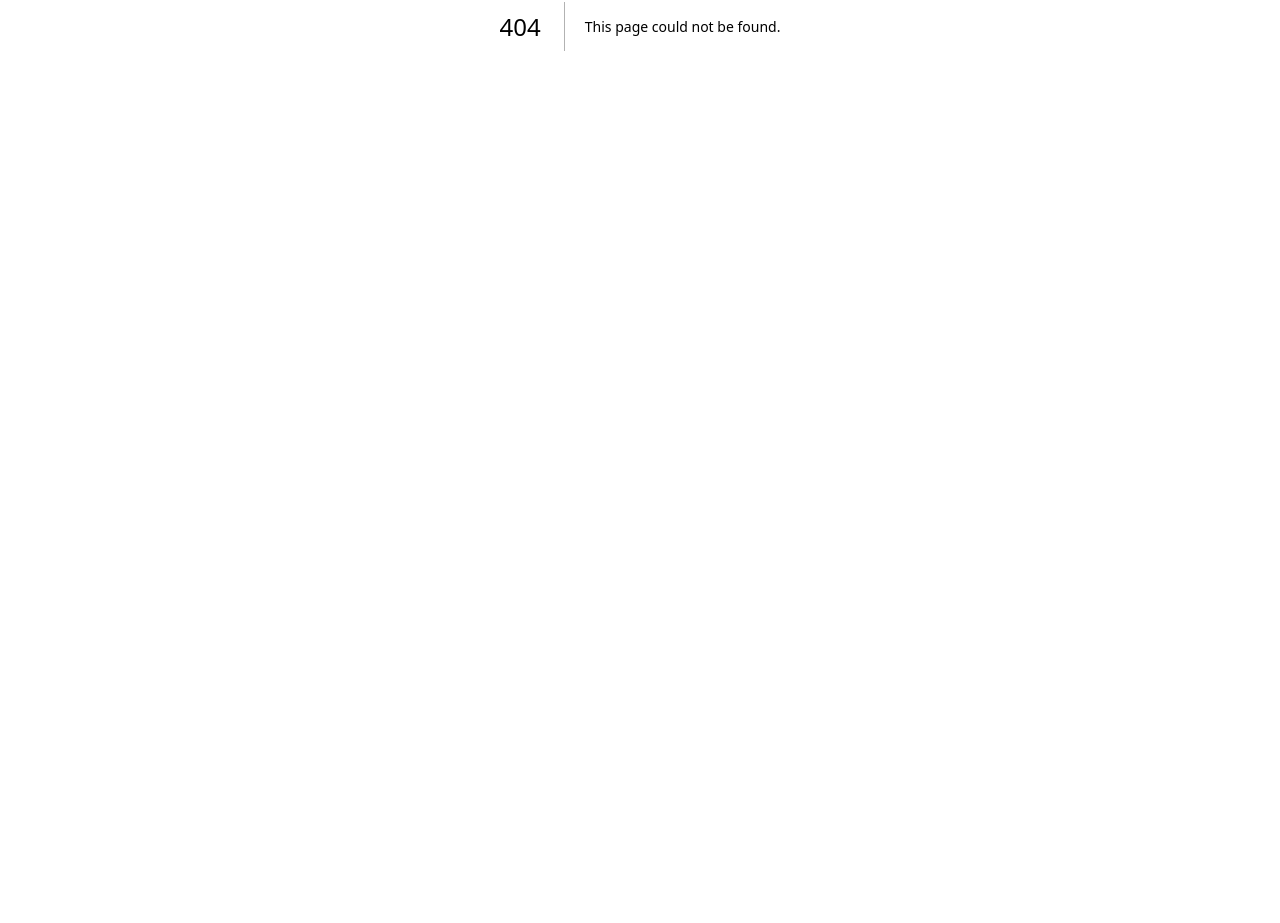
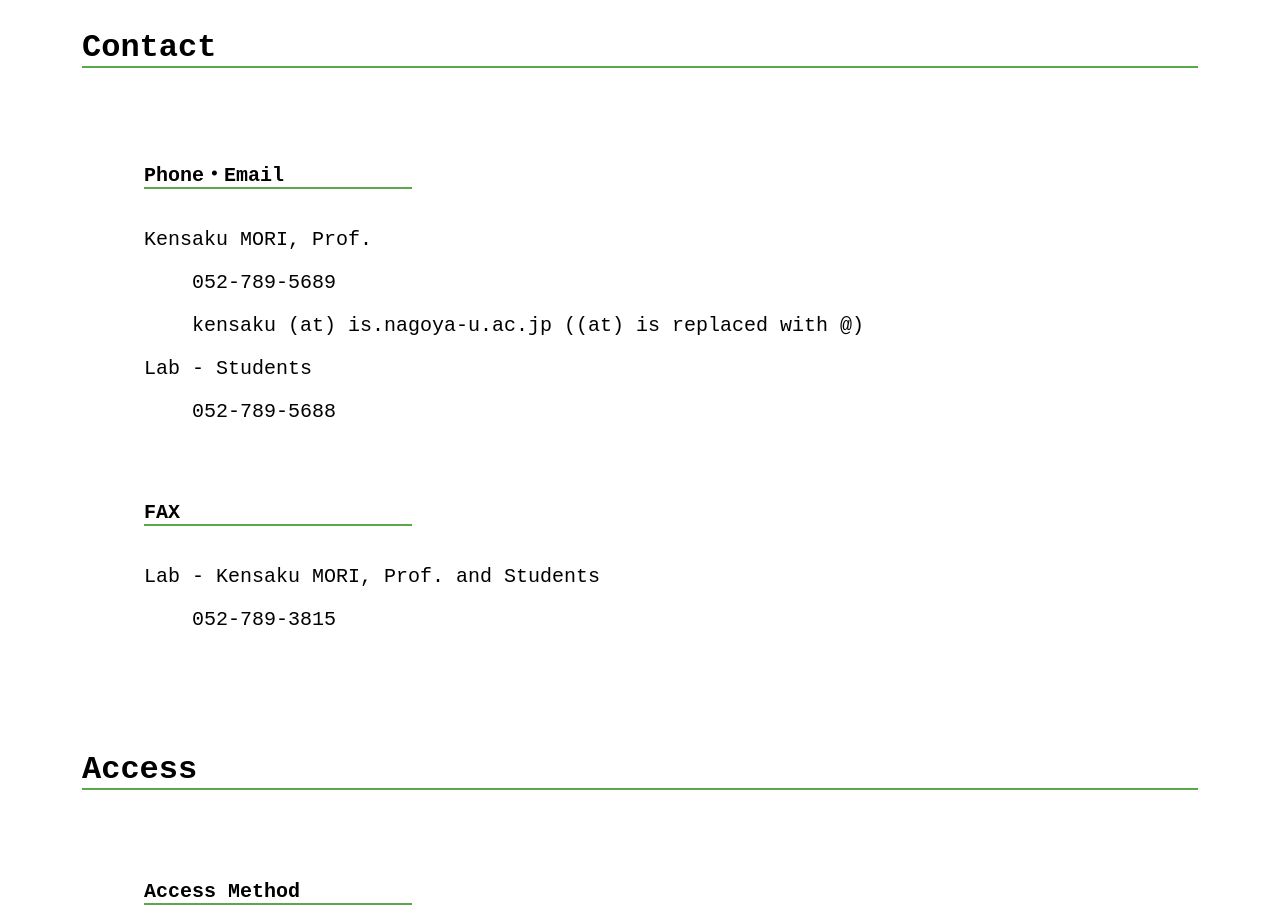
Before and after one commit to YutaK1026/morilab-web, a Next.js app: page /en/access in a window 1280 px wide. Before the commit this address had no page. Shown: the part 374-1297 px from the top of the page. Before the commit the page ends 800 px from the top, so only its background shows below. Built offline with nearby package versions, Linux system fonts and the light colour scheme.

Commit message:
feat: アクセス実装

```diff
--- /dev/null
+++ b/src/app/[locale]/access/page.tsx
@@ -0,0 +1,9 @@
+import AccessPage from "@/components/pages/access";
+import styles from "./page.module.css";
+export default function Access() {
+  return (
+    <div className={styles.page}>
+      <AccessPage />
+    </div>
+  );
+}
--- /dev/null
+++ b/src/components/pages/access/clients.module.css
@@ -0,0 +1,33 @@
+.titleSection {
+  display: flex;
+  flex-direction: column;
+  align-items: center;
+  gap: 3rem;
+  padding: 60px 20px 20px 20px;
+}
+
+.section {
+  display: flex;
+  flex-direction: column;
+  align-items: center;
+  gap: 2rem;
+  padding: 20px 20px 60px 20px;
+  @media (max-width: 640px) {
+    padding: 20px 20px 20px 20px;
+    gap: 0rem;
+  }
+}
+
+.messageContainer {
+  width: 80%;
+  font-size: var(--font-size-md);
+  font-family: "JetBrains Mono", monospace;
+  white-space: pre-line;
+}
+
+.paddingLeft {
+  padding-left: 3rem;
+  @media (max-width: 640px) {
+    padding-left: 1rem;
+  }
+}
--- /dev/null
+++ b/src/components/pages/access/clients.tsx
@@ -0,0 +1,81 @@
+"use client";
+
+import { PageTitle } from "@/components/ui/page-title";
+import styles from "./clients.module.css";
+import { useTranslations } from "next-intl";
+import { SectionHeader } from "@/components/ui/section-title";
+import Image from "next/image";
+
+/* タイトル */
+export const TitleSection = () => {
+  const t = useTranslations("access");
+
+  return (
+    <div className={styles.titleSection}>
+      <PageTitle label={t("title")} size="lg" />
+    </div>
+  );
+};
+
+/* 連絡方法 */
+export const ContactSection = () => {
+  const t = useTranslations("access.contact");
+
+  return (
+    <div className={styles.section}>
+      <SectionHeader label={t("title")} size="lg" />
+      <div className={styles.messageContainer}>
+        <SectionHeader label={t("phone.title")} size="sm" />
+        <p>{t("phone.mori")}</p>
+        <p className={styles.paddingLeft}>{t("phone.mori-number")}</p>
+        <p className={styles.paddingLeft}>{t("phone.mori-email")}</p>
+        <p>{t("phone.lab")}</p>
+        <p className={styles.paddingLeft}>{t("phone.lab-phone")}</p>
+      </div>
+      <div className={styles.messageContainer}>
+        <SectionHeader label={t("fax.title")} size="sm" />
+        <p>{t("fax.mori")}</p>
+        <p className={styles.paddingLeft}>{t("fax.mori-number")}</p>
+      </div>
+    </div>
+  );
+};
+
+/* 交通アクセス */
+export const AccessSection = () => {
+  const t = useTranslations("access.access");
+
+  return (
+    <div className={styles.section}>
+      <SectionHeader label={t("title")} size="lg" />
+      <div className={styles.messageContainer}>
+        <SectionHeader label={t("method.title")} size="sm" />
+        <p>{t("method.toNagoya")}</p>
+        <p className={styles.paddingLeft}>{t("method.toNagoya-detail")}</p>
+        <p>{t("method.toKanayama")}</p>
+        <p className={styles.paddingLeft}>{t("method.toKanayama-detail")}</p>
+        <p>{t("method.toCentrair")}</p>
+        <p className={styles.paddingLeft}>{t("method.toCentrair-detail")}</p>
+        <p>{t("method.subway")}</p>
+        <p className={styles.paddingLeft}>{t("method.subway-detail")}</p>
+      </div>
+      <div className={styles.messageContainer}>
+        <SectionHeader label={t("address.title")} size="sm" />
+        <p>{t("address.content")}</p>
+      </div>
+      <Image
+        src="/access/map.png"
+        alt="森研究室の地図"
+        width={480}
+        height={280}
+        sizes="(max-width: 480px) 90vw, (max-width: 480px) 60vw, 480px"
+        style={{
+          width: "100%",
+          maxWidth: "480px",
+          height: "auto",
+          objectFit: "contain",
+        }}
+      />
+    </div>
+  );
+};
--- /dev/null
+++ b/src/components/pages/access/index.tsx
@@ -0,0 +1,11 @@
+import { TitleSection, ContactSection, AccessSection } from "./clients";
+
+export default function AccessPage() {
+  return (
+    <div>
+      <TitleSection />
+      <ContactSection />
+      <AccessSection />
+    </div>
+  );
+}
--- a/src/components/ui/newslist/index.module.css
+++ b/src/components/ui/newslist/index.module.css
@@ -87,7 +87,6 @@
 /* スマホ幅でのページネーション */
 @media (max-width: 640px) {
   .pagination {
-    flex-direction: column;
     gap: 0.5rem;
   }
 
--- a/src/components/ui/newslist/index.tsx
+++ b/src/components/ui/newslist/index.tsx
@@ -42,7 +42,7 @@
               onClick={() => handlePageChange(currentPage - 1)}
               className={styles.pageButton}
             >
-              前へ
+              ← 前へ
             </button>
           )}
 
@@ -65,7 +65,7 @@
               onClick={() => handlePageChange(currentPage + 1)}
               className={styles.pageButton}
             >
-              次へ
+              次へ →
             </button>
           )}
         </div>
--- a/src/components/ui/section-title/index.module.css
+++ b/src/components/ui/section-title/index.module.css
@@ -32,6 +32,8 @@
 
 .header.sm {
   font-size: var(--font-size-md);
+  width: 30%;
+  min-width: 100px;
 }
 .header.sm::after {
   height: 2px;
--- a/src/messages/en.json
+++ b/src/messages/en.json
@@ -125,5 +125,42 @@
   },
   "news": {
     "title": "News"
+  },
+  "access": {
+    "title": "Access",
+    "contact": {
+      "title": "Contact",
+      "phone": {
+        "title": "Phone・Email",
+        "mori": "Kensaku MORI, Prof.",
+        "mori-number": "052-789-5689",
+        "mori-email": "kensaku (at) is.nagoya-u.ac.jp ((at) is replaced with @)",
+        "lab": "Lab - Students",
+        "lab-phone": "052-789-5688"
+      },
+      "fax": {
+        "title": "FAX",
+        "mori": "Lab - Kensaku MORI, Prof. and Students",
+        "mori-number": "052-789-3815"
+      }
+    },
+    "access": {
+      "title": "Access",
+      "method": {
+        "title": "Access Method",
+        "toNagoya": "From Nagoya Station (JR, Meitetsu, Kintetsu)",
+        "toNagoya-detail": "Subway Higashiyama Line Nagoya Station → Motoyama Station (Transfer) → Nagoya University Station 3rd Exit (Transfer included, about 23 minutes)",
+        "toKanayama": "From Kanayama Station (JR, Meitetsu)",
+        "toKanayama-detail": "Subway Meijo Line Left → Nagoya University Station (about 25 minutes)",
+        "toCentrair": "From Chubu Centrair International Airport",
+        "toCentrair-detail": "Meitetsu Chubu International Airport Station → (Limited Express or Mue Sky is convenient) → Meitetsu Kanayama Station Subway → Meijo Line counterclockwise → Nagoya University Station (approx. 1 hour)",
+        "subway": "Subway Nagoya University Station, Bus Stop Nagoya University Front",
+        "subway-detail": "IB Electronic Information Building South Building 4F (1 minute walk)"
+      },
+      "address": {
+        "title": "Address",
+        "content": "464-8603 Aichi Prefecture Nagoya-shi Chikusa-ku Furocho"
+      }
+    }
   }
 }
--- a/src/messages/ja.json
+++ b/src/messages/ja.json
@@ -125,5 +125,42 @@
   },
   "news": {
     "title": "最新ニュース"
+  },
+  "access": {
+    "title": "アクセス",
+    "contact": {
+      "title": "連絡方法",
+      "phone": {
+        "title": "Phone・Email",
+        "mori": "森 健策教授 - Kensaku MORI, Prof.",
+        "mori-number": "052-789-5689",
+        "mori-email": "kensaku (at) is.nagoya-u.ac.jp ((at)を@で置き換えてください)",
+        "lab": "研究室 - Students",
+        "lab-phone": "052-789-5688"
+      },
+      "fax": {
+        "title": "FAX",
+        "mori": "研究室 - Kensaku MORI, Prof. and Students",
+        "mori-number": "052-789-3815"
+      }
+    },
+    "access": {
+      "title": "交通アクセス",
+      "method": {
+        "title": "アクセス方法",
+        "toNagoya": "名古屋駅(JR・名鉄・近鉄)から",
+        "toNagoya-detail": "地下鉄東山線名古屋駅→本山駅(乗り換え)→名古屋大学駅3番出口(乗り換え含め約23分)",
+        "toKanayama": "金山駅(JR・名鉄)から",
+        "toKanayama-detail": "地下鉄名城線左回り→名古屋大学駅　(約25分)",
+        "toCentrair": "中部国際空港（セントレア）から",
+        "toCentrair-detail": "名鉄中部国際空港駅→ (特急かミュースカイが便利）→名鉄金山駅地下鉄→名城線左回り→名古屋大学駅　(約1時間)",
+        "subway": "地下鉄 名古屋大学駅,バス停 名古屋大学前より",
+        "subway-detail": "IB電子情報館 南棟 4F(徒歩1分)"
+      },
+      "address": {
+        "title": "住所",
+        "content": "〒464-8603 愛知県名古屋市千種区不老町"
+      }
+    }
   }
 }
--- a/src/messages/zh.json
+++ b/src/messages/zh.json
@@ -125,5 +125,42 @@
   },
   "news": {
     "title": "最新新闻"
+  },
+  "access": {
+    "title": "交通方式",
+    "contact": {
+      "title": "联系方式",
+      "phone": {
+        "title": "电话・邮箱",
+        "mori": "森 健策教授 - Kensaku MORI, Prof.",
+        "mori-number": "052-789-5689",
+        "mori-email": "kensaku (at) is.nagoya-u.ac.jp ((at) 是 @ 的替换)",
+        "lab": "研究室 - Students",
+        "lab-phone": "052-789-5688"
+      },
+      "fax": {
+        "title": "FAX",
+        "mori": "研究室 - Kensaku MORI, Prof. and Students",
+        "mori-number": "052-789-3815"
+      }
+    },
+    "access": {
+      "title": "交通方式",
+      "method": {
+        "title": "交通方式",
+        "toNagoya": "从名古屋站（JR・名铁・近铁）出发",
+        "toNagoya-detail": "地铁东山线 名古屋站 → 本山站（换乘）→ 名古屋大学站3号出口（包含换乘约需23分钟）",
+        "toKanayama": "从金山站（JR・名铁）出发",
+        "toKanayama-detail": "地铁名城线左环方向 → 名古屋大学站（约25分钟）",
+        "toCentrair": "从中部国际机场（Centrair）出发",
+        "toCentrair-detail": "名铁中部国际机场站 →（特急或μ-SKY较为方便）→ 名铁金山站 → 地铁名城线左环方向 → 名古屋大学站（约1小时）",
+        "subway": "地铁 名古屋大学站，公交车站 名古屋大学前",
+        "subway-detail": "IB电子信息馆 南栋4楼（步行1分钟）"
+      },
+      "address": {
+        "title": "地址",
+        "content": "〒464-8603 日本爱知县名古屋市千种区不老町"
+      }
+    }
   }
 }
```
Also changed, not shown: public/access/map.png (added), src/app/[locale]/access/page.module.css (added).
